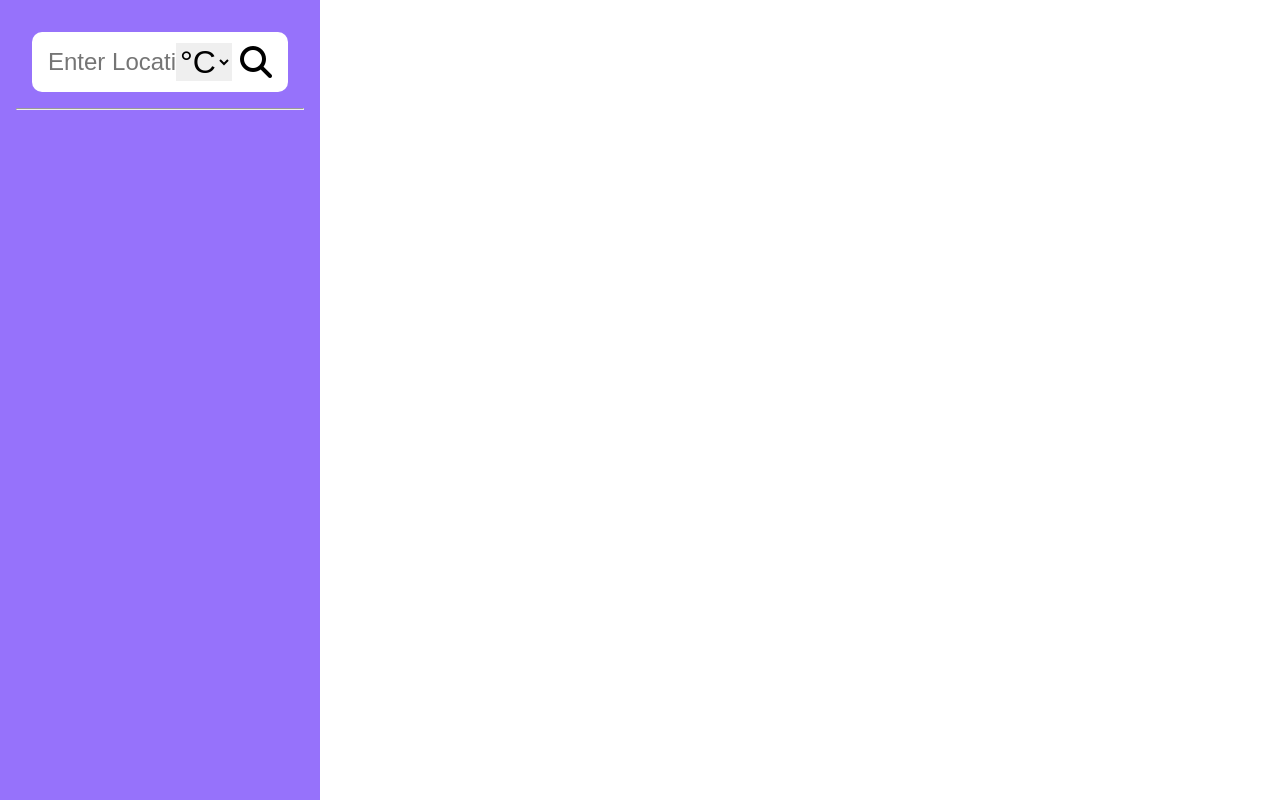
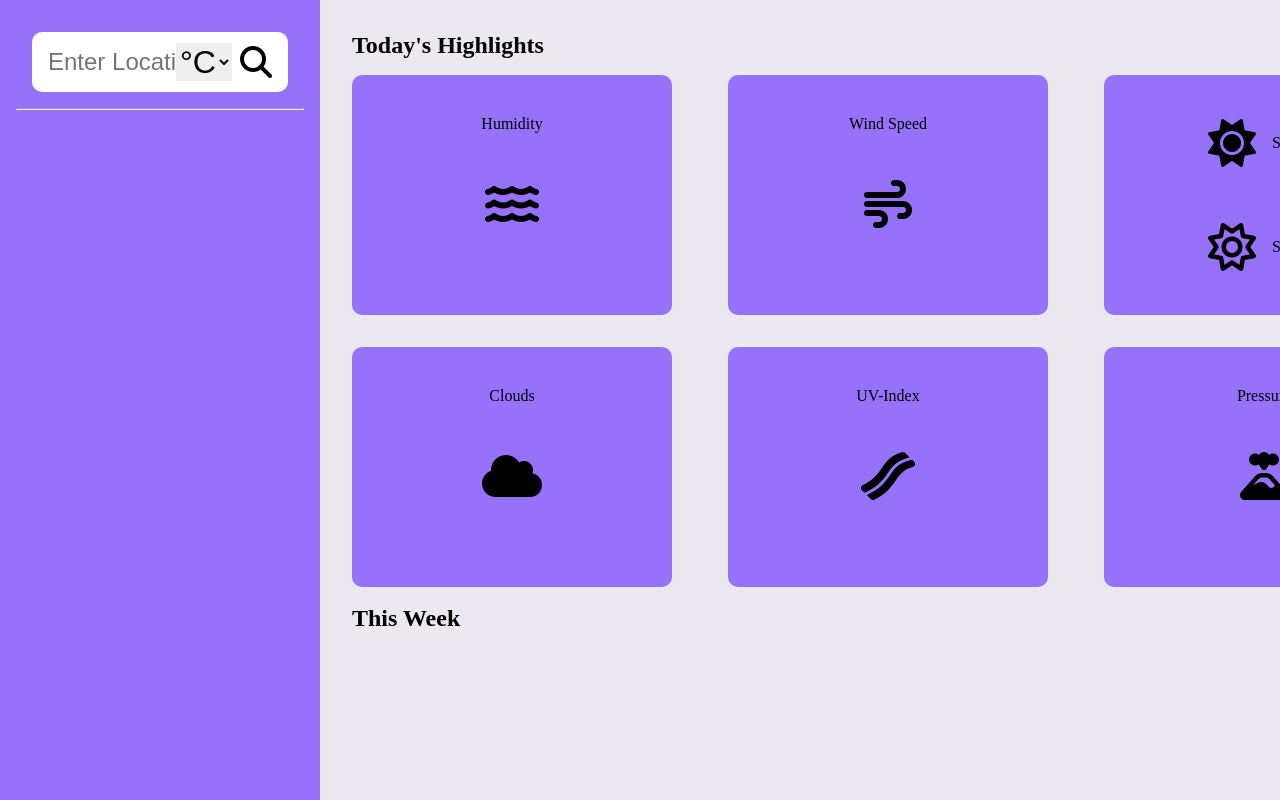
Before and after one commit to SaurabhKuntal110/Weather-App, a plain HTML site: page index.html in a window 1280 px wide. Drawn offline with Linux system fonts and the light colour scheme.

Commit message:
add day's highlight section

```diff
--- a/index.html
+++ b/index.html
@@ -26,6 +26,49 @@
             <div class="date"></div>
             <div class="city"></div>
         </div>
+        <div class="weatherOutput">
+            <h2 class="heading">Today's Highlights</h2>
+            <div class="highlights">
+                <div class="humidity">
+                    Humidity
+                    <i class="fa-solid fa-water"></i>
+                    <h1 id="Hvalue"></h1>
+                </div>
+                <div class="windSpeed">
+                    Wind Speed
+                    <i class="fa-solid fa-wind"></i>
+                    <h1 id="Wvalue"></h1>
+                </div>
+                <div class="sun">
+                    <span>
+                        <i class="fa-solid fa-sun"></i>
+                        <p><span id="SRValue"></span>Sunrise</p>
+                    </span>
+                    <span>
+                        <i class="fa-regular fa-sun"></i>
+                        <p><span id="SSValue"></span>Sunset</p>
+                    </span>
+                </div>
+                <div class="clouds">
+                    Clouds
+                    <i class="fa-solid fa-cloud"></i>
+                    <h1 id="Cvalue"></h1>
+                </div>
+                <div class="uvIndex">
+                    UV-Index
+                    <i class="fa-solid fa-bacon"></i>
+                    <h1 id="UVvalue"></h1>
+                </div>
+                <div class="pressure">
+                    Pressure
+                    <i class="fa-solid fa-volcano"></i>
+                    <h1 id="Pvalue"></h1>
+                </div>
+            </div>
+            <br/>
+            <h2 class="heading">This Week</h2>
+            <div class="forecast"></div>
+        </div>
     </div>
     <script src="script.js"></script>
 </body>
--- a/style.css
+++ b/style.css
@@ -48,3 +48,38 @@ body{
     cursor: pointer;
     font-size: 2rem;
 }
+.weatherOutput{
+    margin-left: 25%;
+    width: 75%;
+    position: absolute;
+    inset: 0;
+    padding: 2rem;
+    background-color: #EBE8F0;
+    overflow: auto;
+}
+.highlights{
+    display: grid;
+    grid-template-columns: repeat(3,20rem);
+    grid-auto-flow: row;
+    row-gap: 2rem;
+    column-gap: 3.5rem;
+    padding-top: 1rem;
+}
+.highlights div{
+    height: 15rem;
+    display: grid;
+    align-items: center;
+    justify-content: center;
+    text-align: center;
+    border-radius: 10px;
+    padding: 1rem;
+    background: #9672FB;
+}
+.highlights i{
+    font-size: 3rem;
+}
+.sun span{
+    display:flex;
+    align-items: center;
+    gap: 1rem;
+}
```
